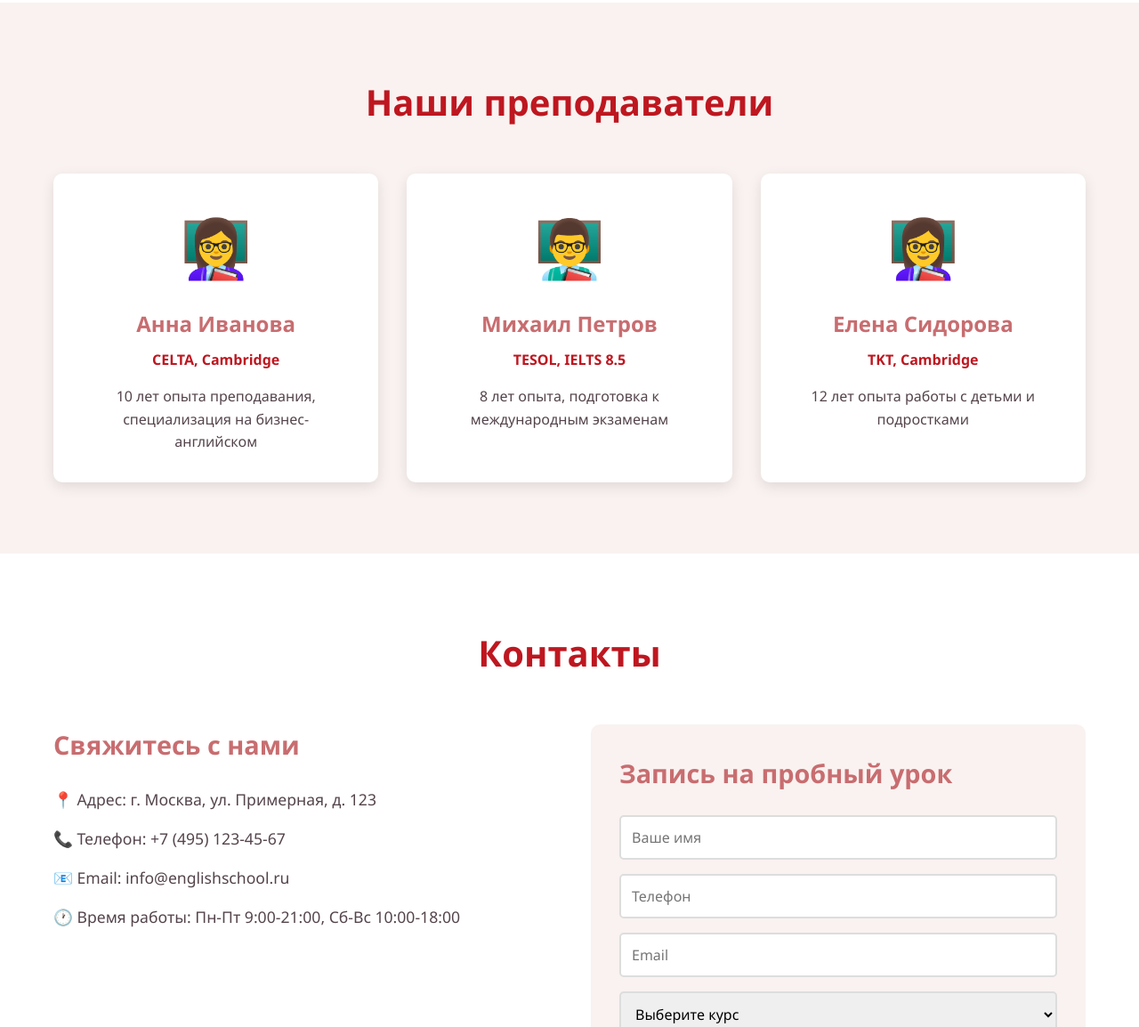
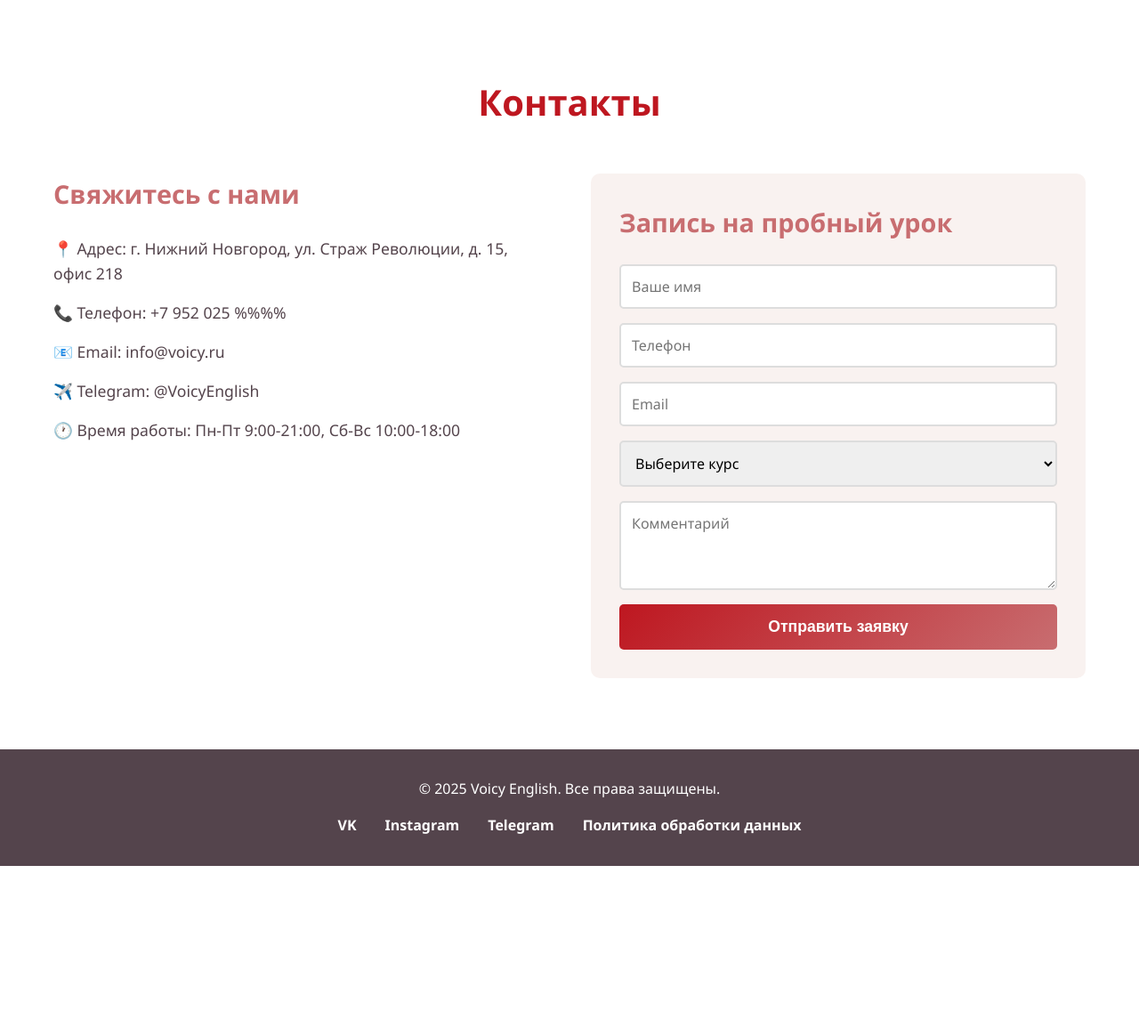
Before and after one commit to Musc1mo/Testing-sites, a plain HTML site: page index.html in a window 1280 px wide. Shown: the part 1646-2800 px from the top of the page at 89% size. After the commit the page ends 2619 px from the top, so only its background shows below. Drawn offline with Linux system fonts and the light colour scheme.

Commit message:
site data

```diff
--- a/index.html
+++ b/index.html
@@ -3,20 +3,19 @@
 <head>
     <meta charset="UTF-8">
     <meta name="viewport" content="width=device-width, initial-scale=1.0">
-    <title>English School - Школа английского языка</title>
+    <title>Voicy English - Школа английского языка</title>
     <link rel="stylesheet" href="styles.css">
 </head>
 <body>
     <header>
         <nav>
             <div class="logo">
-                <h1>English School</h1>
+                <h1>Voicy English</h1>
             </div>
             <ul class="nav-links">
                 <li><a href="#home">Главная</a></li>
                 <li><a href="#about">О нас</a></li>
                 <li><a href="#courses">Курсы</a></li>
-                <li><a href="#teachers">Преподаватели</a></li>
                 <li><a href="#contact">Контакты</a></li>
             </ul>
         </nav>
@@ -88,41 +87,16 @@
         </div>
     </section>
 
-    <section id="teachers" class="teachers">
-        <div class="container">
-            <h2>Наши преподаватели</h2>
-            <div class="teacher-grid">
-                <div class="teacher-card">
-                    <div class="teacher-photo">👩‍🏫</div>
-                    <h3>Анна Иванова</h3>
-                    <p class="qualification">CELTA, Cambridge</p>
-                    <p>10 лет опыта преподавания, специализация на бизнес-английском</p>
-                </div>
-                <div class="teacher-card">
-                    <div class="teacher-photo">👨‍🏫</div>
-                    <h3>Михаил Петров</h3>
-                    <p class="qualification">TESOL, IELTS 8.5</p>
-                    <p>8 лет опыта, подготовка к международным экзаменам</p>
-                </div>
-                <div class="teacher-card">
-                    <div class="teacher-photo">👩‍🏫</div>
-                    <h3>Елена Сидорова</h3>
-                    <p class="qualification">TKT, Cambridge</p>
-                    <p>12 лет опыта работы с детьми и подростками</p>
-                </div>
-            </div>
-        </div>
-    </section>
-
     <section id="contact" class="contact">
         <div class="container">
             <h2>Контакты</h2>
             <div class="contact-content">
                 <div class="contact-info">
                     <h3>Свяжитесь с нами</h3>
-                    <p>📍 Адрес: г. Москва, ул. Примерная, д. 123</p>
-                    <p>📞 Телефон: +7 (495) 123-45-67</p>
-                    <p>📧 Email: info@englishschool.ru</p>
+                    <p>📍 Адрес: г. Нижний Новгород, ул. Страж Революции, д. 15, офис 218</p>
+                    <p>📞 Телефон: +7 952 025 %%%%</p>
+                    <p>📧 Email: info@voicy.ru</p>
+                    <p>✈️ Telegram: @VoicyEnglish</p>
                     <p>🕐 Время работы: Пн-Пт 9:00-21:00, Сб-Вс 10:00-18:00</p>
                 </div>
                 <div class="contact-form">
@@ -147,11 +121,12 @@
 
     <footer>
         <div class="container">
-            <p>&copy; 2025 English School. Все права защищены.</p>
+            <p>&copy; 2025 Voicy English. Все права защищены.</p>
             <div class="social-links">
                 <a href="#">VK</a>
                 <a href="#">Instagram</a>
                 <a href="#">Telegram</a>
+                <a href="privacy.html">Политика обработки данных</a>
             </div>
         </div>
     </footer>
```
Also changed, not shown: privacy.html (added, +53 -0 lines).
